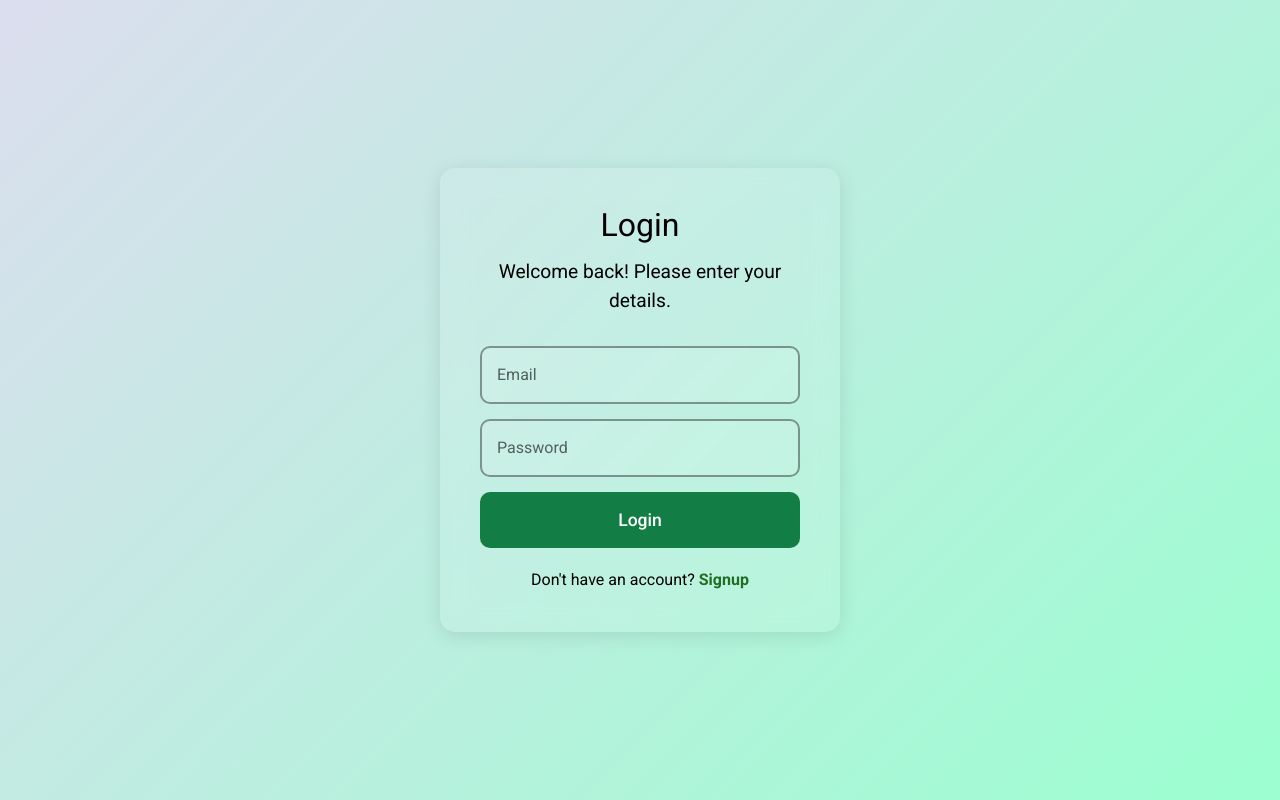
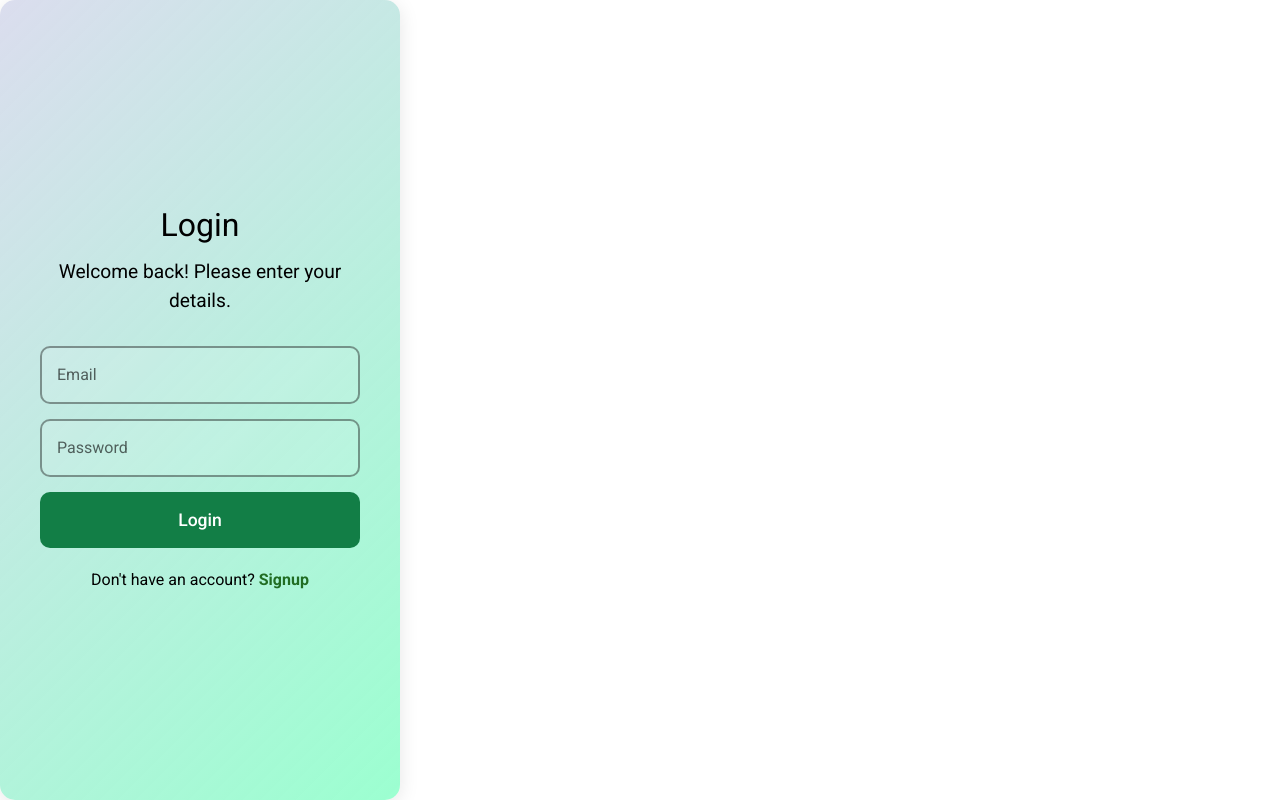
Before and after one commit to Pritikumawat/LostAndFound, a React (Vite) app: page / in a window 1280 px wide. Built offline with nearby package versions, Linux system fonts and the light colour scheme.

Commit message:
updated login

```diff
--- a/src/components/Login.css
+++ b/src/components/Login.css
@@ -1,14 +1,14 @@
 /* Import Google Font */
 @import url('https://fonts.googleapis.com/css2?family=Roboto:wght@300;400;500;700&display=swap');
 
-* {
+/* * {
+} */
+
+.login-container {
     margin: 0;
     padding: 0;
     box-sizing: border-box;
     font-family: 'Roboto', sans-serif;
-}
-
-body {
     display: flex;
     justify-content: center;
     align-items: center;
--- a/src/components/Login.jsx
+++ b/src/components/Login.jsx
@@ -9,7 +9,7 @@ const Login = () => {
     };
 
     return (
-        <div className="container">
+        <div className="container login-container">
             <div className="form-container">
                 <h1>{isSignup ? "Signup" : "Login"}</h1>
                 <h2>Welcome {isSignup ? "to our platform!" : "back! Please enter your details."}</h2>
```
